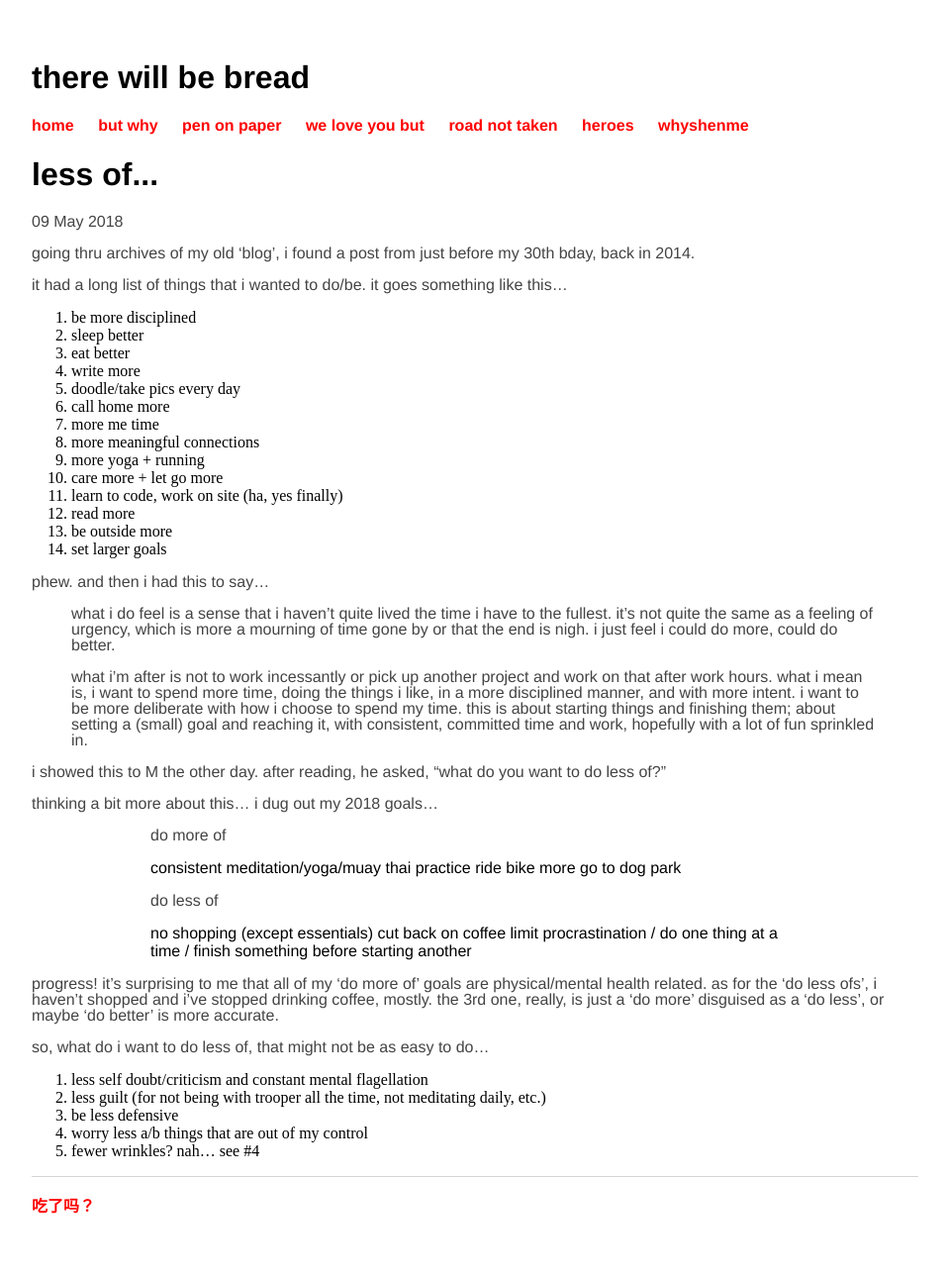
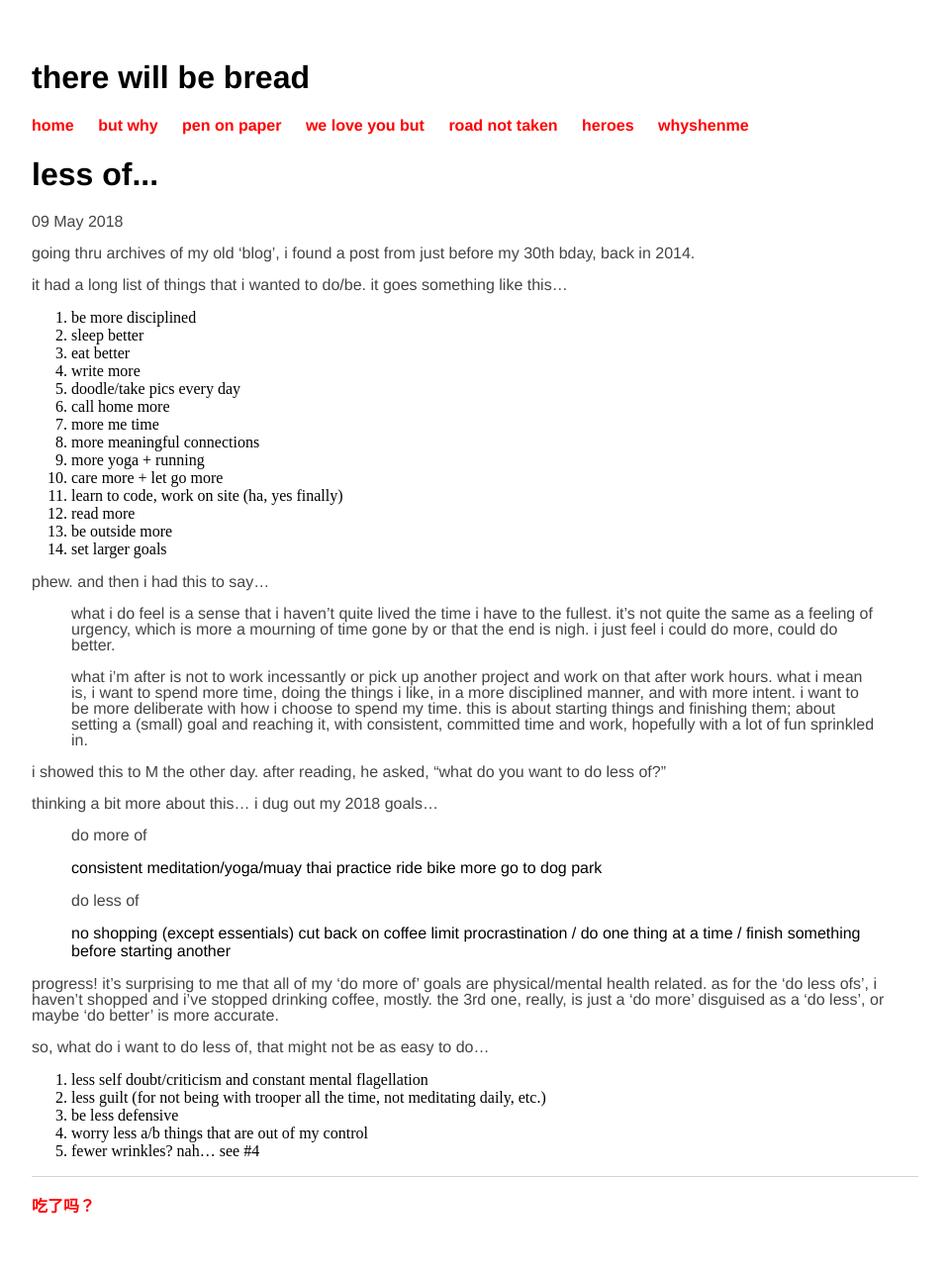
Before and after one commit to c1ndygao/cindygao.com, a Jekyll site: the page built from _posts/2018-05-09-less-of.md, in a window 1280 px wide. Shown: the whole page at 99% size, without its empty margins (160-1119 px from the left). Built offline with Jekyll 4.4.1, drawn with Linux system fonts in a browser that asks for light colours.

Commit message:
Update 2018-05-09-less-of.md

```diff
--- a/_posts/2018-05-09-less-of.md
+++ b/_posts/2018-05-09-less-of.md
@@ -33,15 +33,15 @@
 
 thinking a bit more about this... i dug out my 2018 goals...
 
->>> do more of
-- consistent meditation/yoga/muay thai practice
-- ride bike more
-- go to dog park
+> do more of
+> - consistent meditation/yoga/muay thai practice
+> - ride bike more
+> - go to dog park
 
->>> do less of
-- no shopping (except essentials)
-- cut back on coffee
-- limit procrastination / do one thing at a time / finish something before starting another
+> do less of
+> - no shopping (except essentials)
+> - cut back on coffee
+> - limit procrastination / do one thing at a time / finish something before starting another
 
 progress! it's surprising to me that all of my 'do more of' goals are physical/mental health related. as for the 'do less ofs', i haven't shopped and i've stopped drinking coffee, mostly. the 3rd one, really, is just a 'do more' disguised as a 'do less', or maybe 'do better' is more accurate.
 
```
